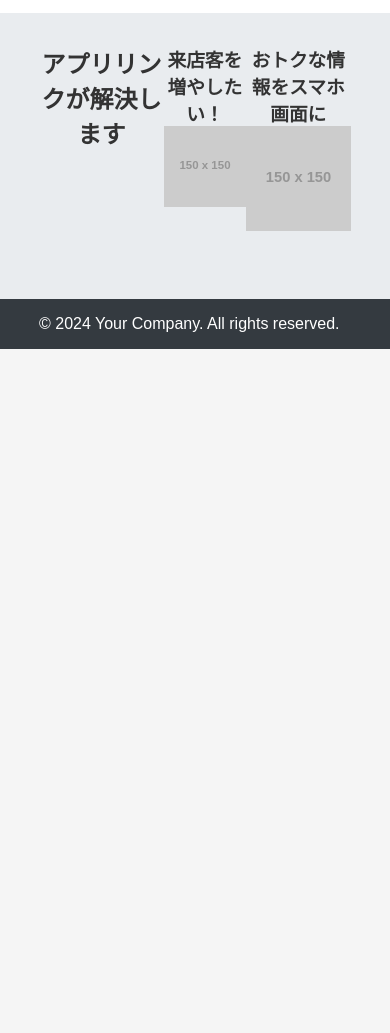
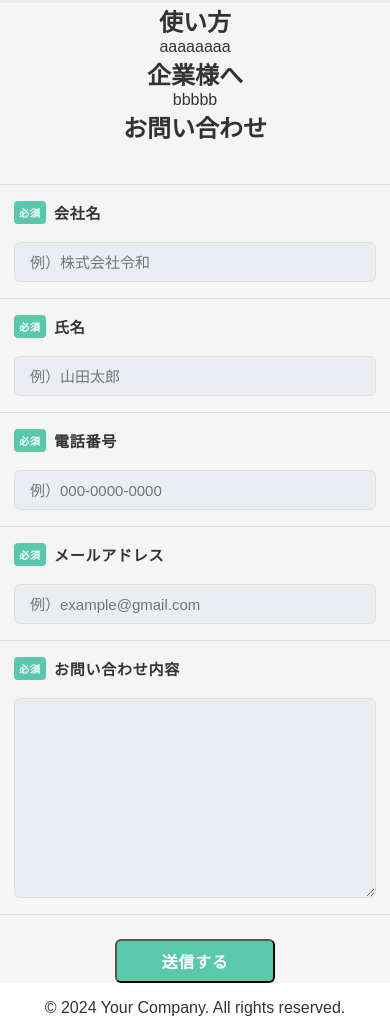
Before and after one commit to devlinkcrew/sutoaruki, a plain HTML site: page index.html in a window 390 px wide. Shown: the part 660-1693 px from the top of the page. Before the commit the page ends 1009 px from the top, so only its background shows below. Drawn offline with Linux system fonts and the light colour scheme; placeholder pictures from the web are drawn by us.

Commit message:
追加修正

```diff
--- a/index.html
+++ b/index.html
@@ -8,55 +8,76 @@
 </head>
 <body>
 <header class="header">
-        <div class="container ">
-            <img src="https://placehold.jp/150x150.png" alt="Logo" class="logo">
+  <div class="container header-container">
+    <a href="#"><img src="https://placehold.jp/150x150.png" alt="Logo" class="logo"></a>
     <nav class="nav">
       <ul>
-                    <li><a href="#">HOME</a></li>
-                    <li><a href="#">ABOUT</a></li>
-                    <li><a href="#">SERVICE</a></li>
-                    <li><a href="#">CONTACT</a></li>
+        <li><a href="#">使い方</a></li>
+        <li><a href="#">企業様へ</a></li>
+        <li><a href="#">お問い合わせ</a></li>
       </ul>
-                <div class="contact">
-                    <a href="tel:0120-117-440">0120-117-440</a>
-                </div>
     </nav>
   </div>
 </header>
 <main>
   <section class="hero">
     <div class="container">
-                <h1>お店のアプリで誰でもカンタン集客UP!</h1>
-                <img src="https://placehold.jp/150x150.png" alt="Hero Image">
-                <button class="btn">資料を請求する</button>
+      <h1>お近くのお店、ホテルを探しましょう</h1>
+      <a href="#">
+        <button class="btn">アプリはこちら</button>
+      </a>
     </div>
   </section>
-        <section class="features">
-            <div class="container">
-                <h2>アプリリンクなら集客UPの方程式</h2>
-                <div class="features-list">
-                    <div class="feature">
-                        <h3>プッシュ通知でクイック集客</h3>
-                        <img src="https://placehold.jp/150x150.png" alt="Feature 1">
-                    </div>
-                    <div class="feature">
-                        <h3>クーポンでお得</h3>
-                        <img src="https://placehold.jp/150x150.png" alt="Feature 2">
-                    </div>
-                </div>
-            </div>
-        </section>
+
   <section class="solutions">
     <div class="container">
-                <h2>アプリリンクが解決します</h2>
+      <h2>すとあるきが解決します！</h2>
+      <div class="solutions-container">
         <div class="solution">
-                    <h3>来店客を増やしたい！</h3>
+          <h3>近くのお店を探しましょう</h3>
           <img src="https://placehold.jp/150x150.png" alt="Solution 1">
         </div>
         <div class="solution">
           <h3>おトクな情報をスマホ画面に</h3>
           <img src="https://placehold.jp/150x150.png" alt="Solution 2">
         </div>
+      </div>
+    </div>
+  </section>
+  <section>
+    <h2>使い方</h2>
+    <p>aaaaaaaa</p>
+  </section>
+  <section>
+    <h2>企業様へ</h2>
+    <p>bbbbb</p>
+  </section>
+  <section>
+    <h2>お問い合わせ</h2>
+    <div class="Form">
+      <div class="Form-Item">
+        <p class="Form-Item-Label">
+          <span class="Form-Item-Label-Required">必須</span>会社名
+        </p>
+        <input type="text" class="Form-Item-Input" placeholder="例）株式会社令和">
+      </div>
+      <div class="Form-Item">
+        <p class="Form-Item-Label"><span class="Form-Item-Label-Required">必須</span>氏名</p>
+        <input type="text" class="Form-Item-Input" placeholder="例）山田太郎">
+      </div>
+      <div class="Form-Item">
+        <p class="Form-Item-Label"><span class="Form-Item-Label-Required">必須</span>電話番号</p>
+        <input type="text" class="Form-Item-Input" placeholder="例）000-0000-0000">
+      </div>
+      <div class="Form-Item">
+        <p class="Form-Item-Label"><span class="Form-Item-Label-Required">必須</span>メールアドレス</p>
+        <input type="email" class="Form-Item-Input" placeholder="例）example@gmail.com">
+      </div>
+      <div class="Form-Item">
+        <p class="Form-Item-Label isMsg"><span class="Form-Item-Label-Required">必須</span>お問い合わせ内容</p>
+        <textarea class="Form-Item-Textarea"></textarea>
+      </div>
+      <input type="submit" class="Form-Btn" value="送信する">
     </div>
   </section>
 </main>
--- a/styles.css
+++ b/styles.css
@@ -6,13 +6,12 @@
 }
 
 body {
+  text-align: center;
   background-color: #f5f5f5;
   color: #333;
 }
 
 .container {
-  width: 80%;
-  display: flex;
   margin: 0 auto;
 }
 
@@ -20,6 +19,13 @@ body {
   background-color: #0066cc;
   color: #fff;
   padding: 1em 0;
+}
+
+.header-container {
+  display: flex;
+  justify-content: space-between;
+  align-items: center;
+  padding: 0 20px;
 }
 
 .logo {
@@ -114,6 +120,11 @@ body {
   margin-bottom: 1em;
 }
 
+.solutions-container {
+  display: flex;
+  justify-content: center;
+}
+
 .solution img {
   max-width: 100%;
   height: auto;
@@ -126,3 +137,156 @@ body {
   text-align: center;
   padding: 1em 0;
 }
+
+/* コンタクトフォーム */
+.Form {
+  margin-left: auto;
+  margin-right: auto;
+  max-width: 720px;
+}
+@media screen and (max-width: 480px) {
+  .Form {
+    margin-top: 40px;
+  }
+}
+.Form-Item {
+  border-top: 1px solid #ddd;
+  padding-top: 24px;
+  padding-bottom: 24px;
+  width: 100%;
+  display: flex;
+  align-items: center;
+}
+@media screen and (max-width: 480px) {
+  .Form-Item {
+    padding-left: 14px;
+    padding-right: 14px;
+    padding-top: 16px;
+    padding-bottom: 16px;
+    flex-wrap: wrap;
+  }
+}
+.Form-Item:nth-child(5) {
+  border-bottom: 1px solid #ddd;
+}
+.Form-Item-Label {
+  width: 100%;
+  max-width: 248px;
+  text-align: left;
+  letter-spacing: 0.05em;
+  font-weight: bold;
+  font-size: 18px;
+}
+@media screen and (max-width: 480px) {
+  .Form-Item-Label {
+    max-width: inherit;
+    display: flex;
+    align-items: center;
+    font-size: 15px;
+  }
+}
+.Form-Item-Label.isMsg {
+  margin-top: 8px;
+  margin-bottom: auto;
+}
+@media screen and (max-width: 480px) {
+  .Form-Item-Label.isMsg {
+    margin-top: 0;
+  }
+}
+.Form-Item-Label-Required {
+  border-radius: 6px;
+  margin-right: 8px;
+  padding-top: 8px;
+  padding-bottom: 8px;
+  width: 48px;
+  display: inline-block;
+  text-align: center;
+  background: #5bc8ac;
+  color: #fff;
+  font-size: 14px;
+}
+@media screen and (max-width: 480px) {
+  .Form-Item-Label-Required {
+    border-radius: 4px;
+    padding-top: 4px;
+    padding-bottom: 4px;
+    width: 32px;
+    font-size: 10px;
+  }
+}
+.Form-Item-Input {
+  border: 1px solid #ddd;
+  border-radius: 6px;
+  margin-left: 40px;
+  padding-left: 1em;
+  padding-right: 1em;
+  height: 48px;
+  flex: 1;
+  width: 100%;
+  max-width: 410px;
+  background: #eaedf2;
+  font-size: 18px;
+}
+@media screen and (max-width: 480px) {
+  .Form-Item-Input {
+    margin-left: 0;
+    margin-top: 18px;
+    height: 40px;
+    flex: inherit;
+    font-size: 15px;
+  }
+}
+.Form-Item-Textarea {
+  border: 1px solid #ddd;
+  border-radius: 6px;
+  margin-left: 40px;
+  padding-left: 1em;
+  padding-right: 1em;
+  height: 216px;
+  flex: 1;
+  width: 100%;
+  max-width: 410px;
+  background: #eaedf2;
+  font-size: 18px;
+}
+@media screen and (max-width: 480px) {
+  .Form-Item-Textarea {
+    margin-top: 18px;
+    margin-left: 0;
+    height: 200px;
+    flex: inherit;
+    font-size: 15px;
+  }
+}
+.Form-Btn {
+  border-radius: 6px;
+  margin-top: 32px;
+  margin-left: auto;
+  margin-right: auto;
+  padding-top: 20px;
+  padding-bottom: 20px;
+  width: 280px;
+  display: block;
+  letter-spacing: 0.05em;
+  background: #5bc8ac;
+  color: #fff;
+  font-weight: bold;
+  font-size: 20px;
+}
+@media screen and (max-width: 480px) {
+  .Form-Btn {
+    margin-top: 24px;
+    padding-top: 8px;
+    padding-bottom: 8px;
+    width: 160px;
+    font-size: 16px;
+  }
+}
+
+@media screen and (max-width:769px){
+  .footer {
+    background-color: #ffff;
+    color: #333;
+  }
+}
```
Lines whose indentation alone changed are shown as unchanged.
